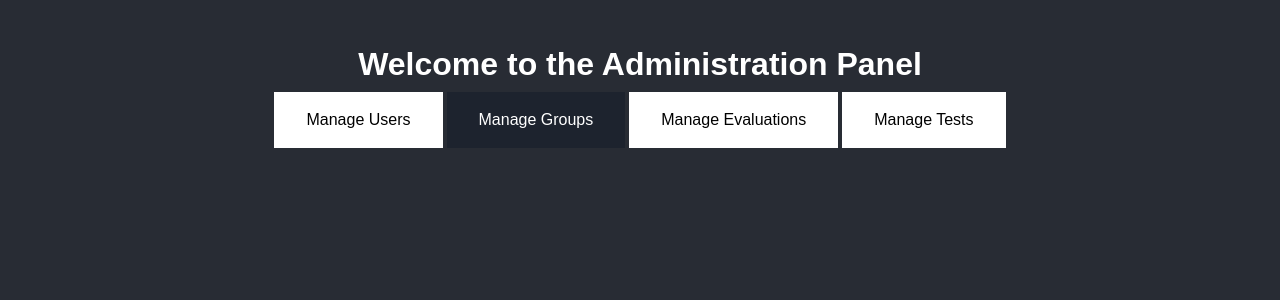
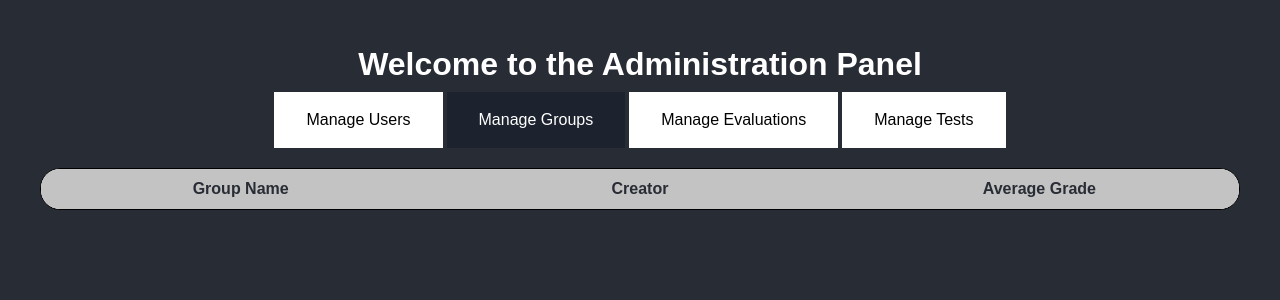
Before and after one commit to William-CarterG/Advanced-Web-Dev---Canvas-Project-, a React (Create React App) app in the folder crud/: page / in a window 1280 px wide. Both pictures are taken after a click on the button "Manage Groups". Shown: the top 300 px of the page. Built offline with nearby package versions, Linux system fonts and the light colour scheme.

Commit message:
feat(crud-groups): Display Table for Groups
Implemented a basic table to display the Groups data. Should consider the future implementation of an edit button and/or probably a 'details' button.

```diff
--- a/crud/src/app/App.js
+++ b/crud/src/app/App.js
@@ -1,12 +1,7 @@
 import React, { useState, useEffect } from 'react';
 import './main.css';
 import Users from './components/Users';
-
-
-function handleGroupsButtonClick() {
-  // Navigate to the Groups CRUD page
-  console.log("Groups CRUD clicked.");
-}
+import Groups from './components/Groups';
 
 function handleEvaluationsButtonClick() {
   // Navigate to the Evaluations CRUD page
@@ -33,6 +28,7 @@ function unpressedButtons() {
 
 function App() {
   const [showContainer, setShowContainer] = useState(false);
+  const [showGroupsContainer, setShowGroupContainer] = useState(false);
 
   useEffect(() => {
     // Function to handle button click and add the 'pressed' class
@@ -95,9 +91,7 @@ function App() {
     <>
       <h1>Welcome to the Administration Panel</h1>
       <Users onClick={() => setShowContainer(true)} />
-      <button className="button" onClick={handleGroupsButtonClick}>
-        Manage Groups
-      </button>
+      <Groups onClick={() => setShowGroupContainer(true)} />
       <button className="button" onClick={handleEvaluationsButtonClick}>
         Manage Evaluations
       </button>
@@ -129,6 +123,24 @@ function App() {
           </table>
         </div>
       )}
+
+      {showGroupsContainer && (
+        <div className="container">
+          {/* TODO: Add search bar to make the users more accesible. */}
+          <table className="table">
+            <thead>
+              <tr>
+                <th>Group Name</th>
+                <th>Creator</th>
+                <th>Average Grade</th>
+              </tr>
+            </thead>
+            <tbody>
+
+            </tbody>
+          </table>
+        </div>
+      )}
     </>
   );
 }
--- /dev/null
+++ b/crud/src/app/components/Groups.js
@@ -0,0 +1,14 @@
+function Groups({ onClick }) {
+    function handleGroupsButtonClick() {
+        // Navigate to the Groups CRUD page
+        //console.log("Groups CRUD clicked.");
+        onClick();
+    }
+    return (
+        <button className="button" onClick={handleGroupsButtonClick}>
+        Manage Groups
+      </button>
+    );
+  }
+
+  export default Groups;
```
